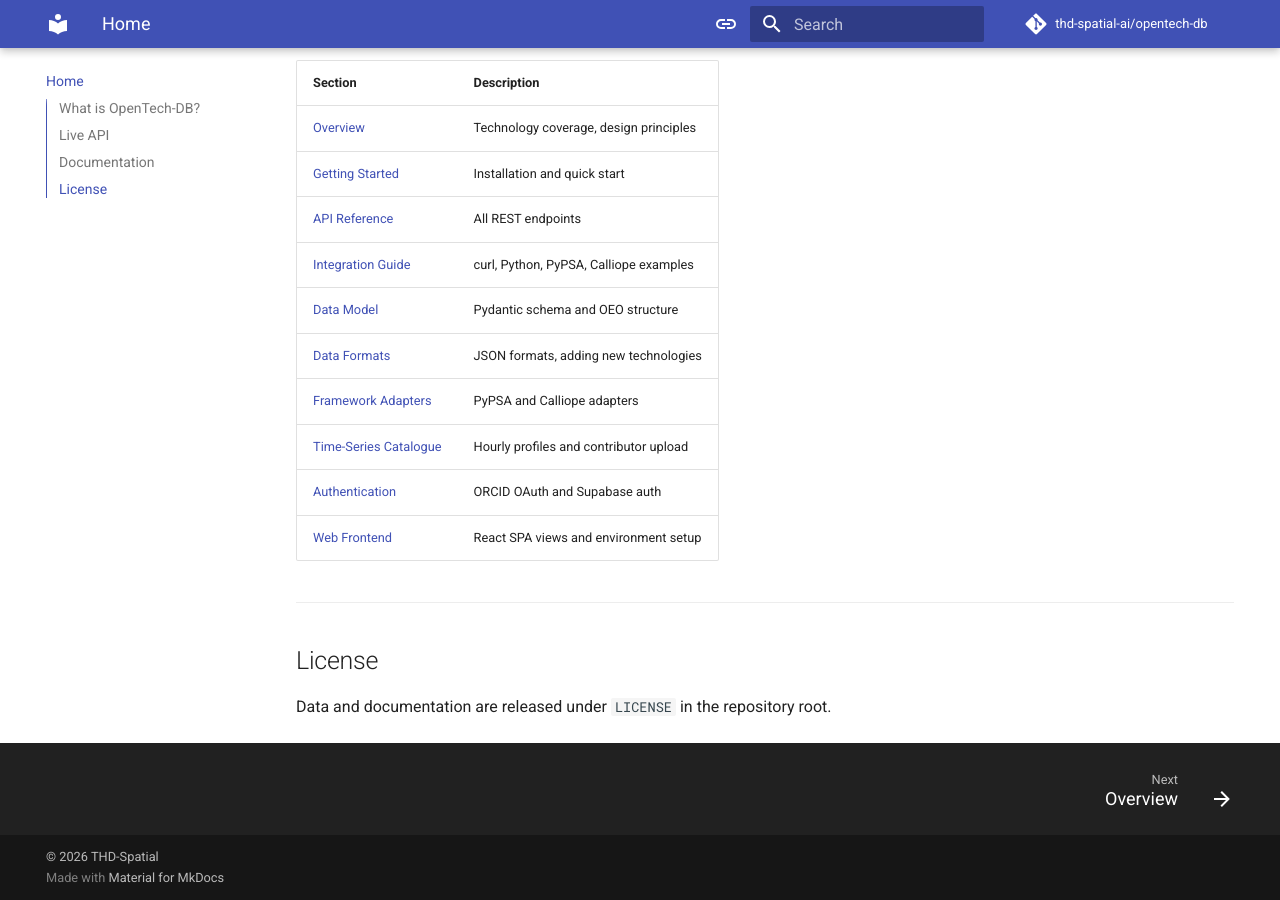
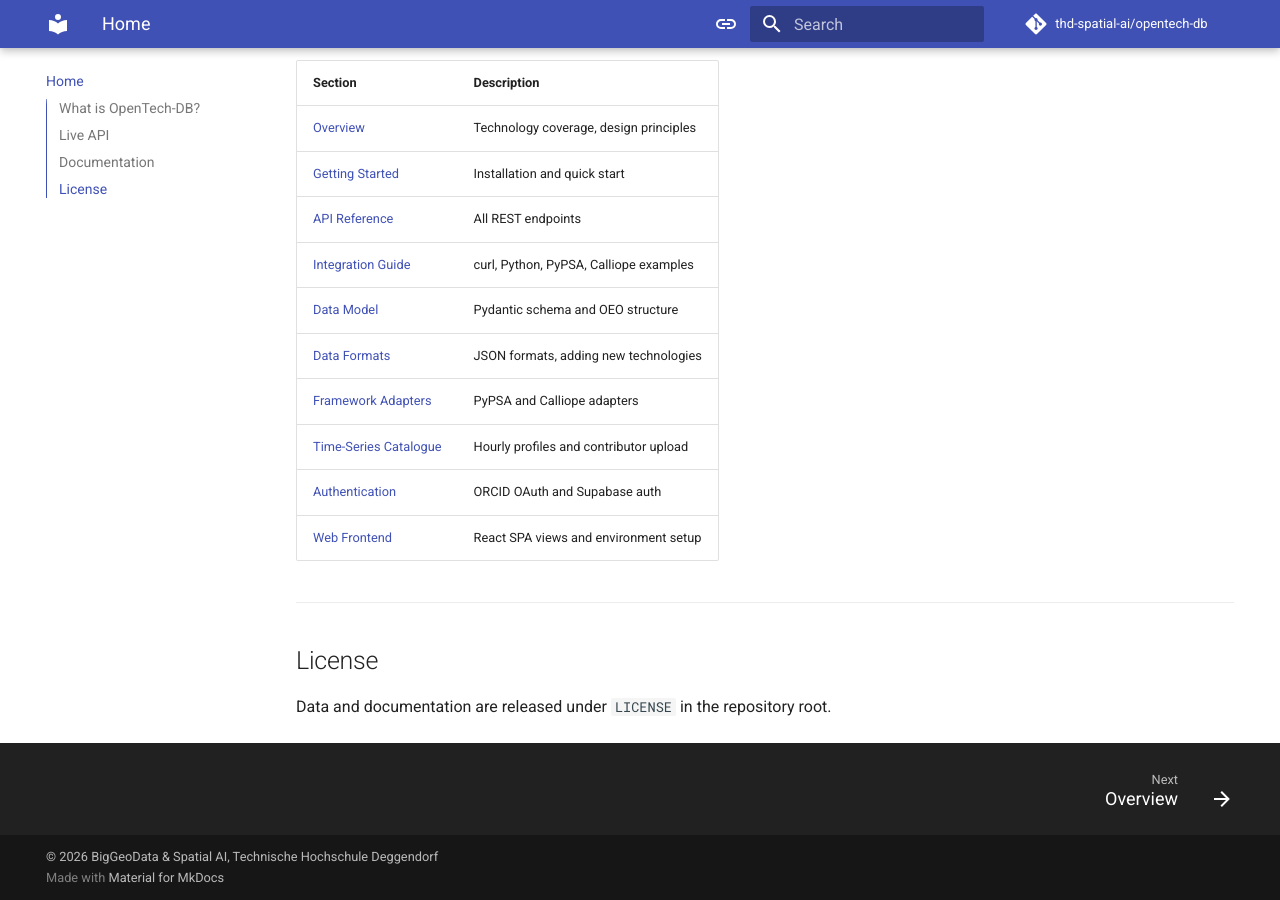
Before and after one commit to THD-Spatial-AI/OpenTech-DB, an MkDocs documentation site: the page built from docs/index.md, in a window 1280 px wide and 900 px high, scrolled down 1227 px. Built offline with MkDocs 1.6.1 and Material for MkDocs 9.7.7, drawn with Linux system fonts in a browser that asks for light colours.

Commit message:
chore: sync copyright holder in mkdocs.yml

```diff
--- a/mkdocs.yml
+++ b/mkdocs.yml
@@ -126,4 +126,4 @@ nav:
 
 # Copyright
 copyright: |
-  &copy; 2026 <a href="https://github.com/THD-Spatial"  target="_blank" rel="noopener">THD-Spatial</a>
+  &copy; 2026 <a href="https://github.com/THD-Spatial"  target="_blank" rel="noopener">BigGeoData & Spatial AI, Technische Hochschule Deggendorf</a>
```
